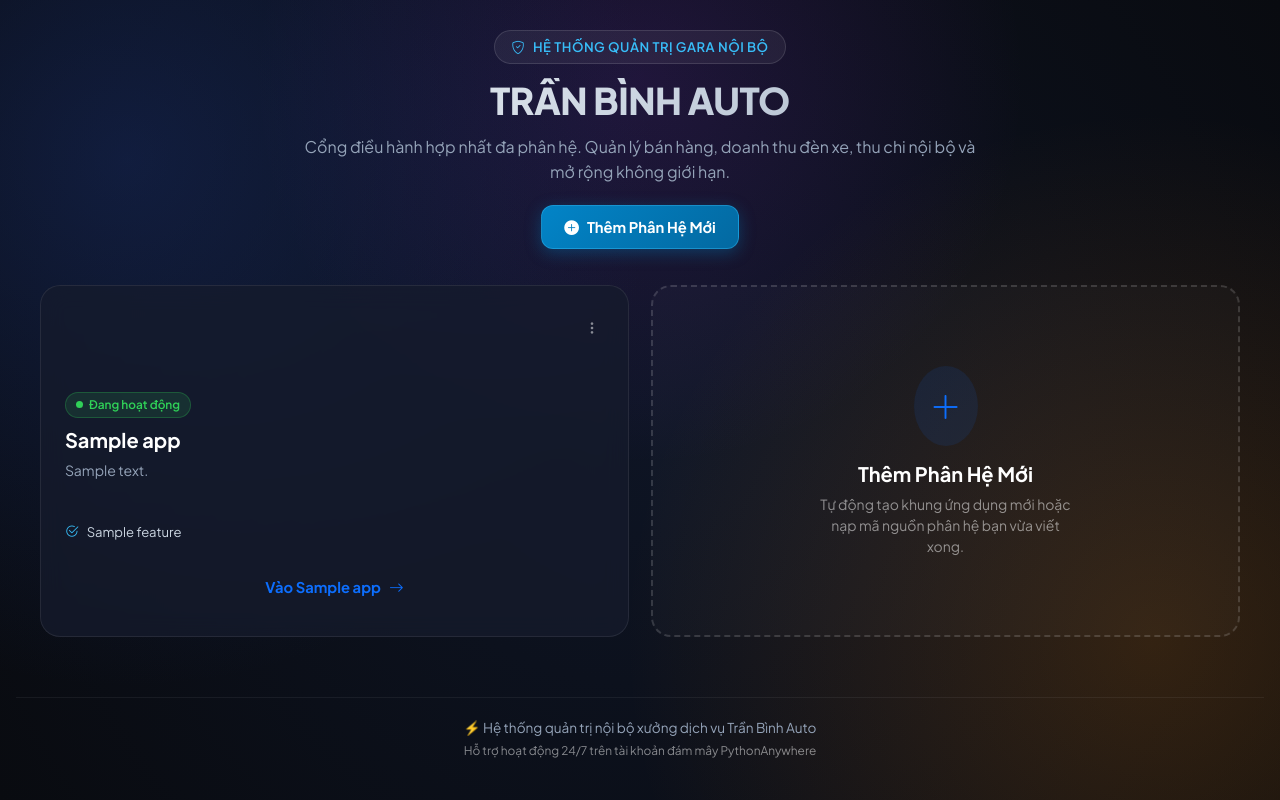
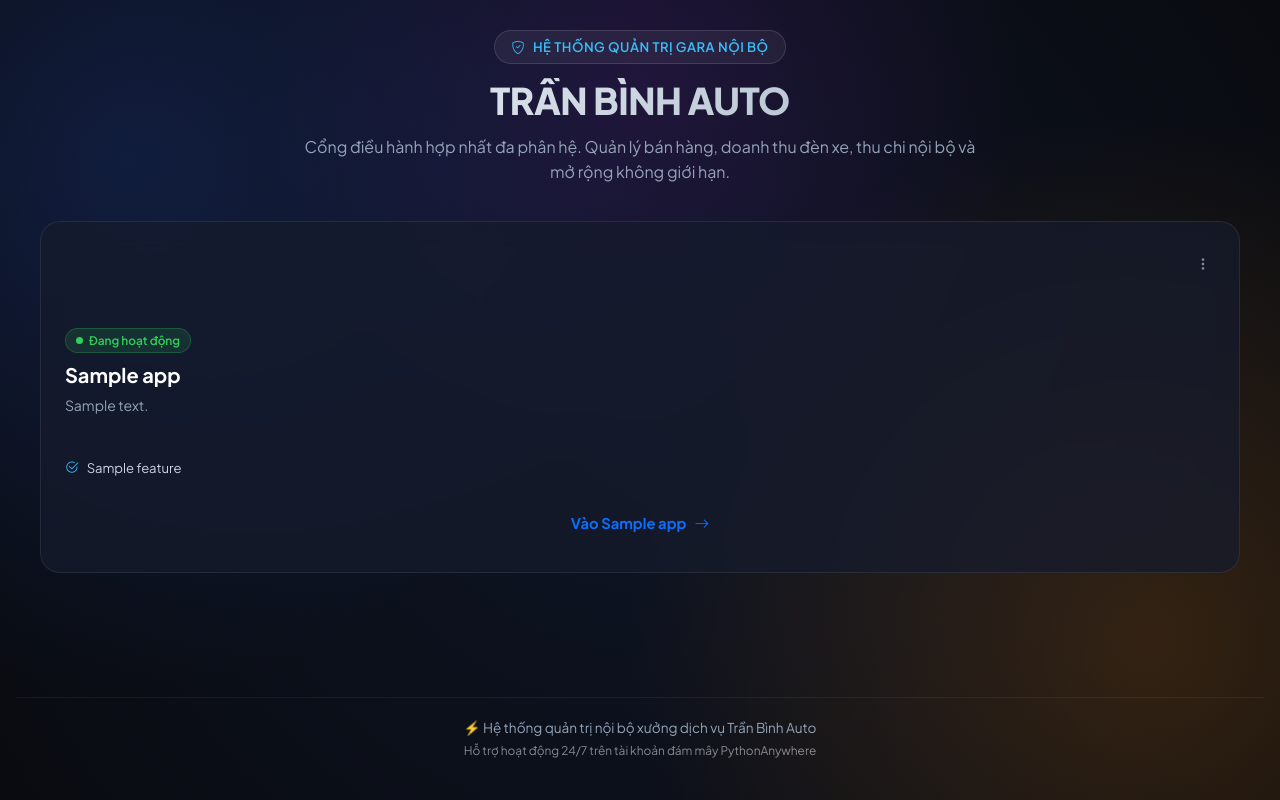
Before and after one commit to rappervint/appchung, a Flask app: template templates/portal.html in a window 1280 px wide. Run offline with Flask 2, Linux system fonts and the light colour scheme; the template is opened without the code that fills it: most values are stand-ins (such as "Sample title", 1, 10 or a date in 2020).

Commit message:
Bo nut them app tren giao dien chinh

```diff
--- a/templates/portal.html
+++ b/templates/portal.html
@@ -333,12 +333,6 @@
             Cổng điều hành hợp nhất đa phân hệ. Quản lý bán hàng, doanh thu đèn xe, thu chi nội bộ và mở rộng không giới hạn.
         </p>
 
-        <!-- Nút Thêm Phân Hệ Nhanh -->
-        <div class="hub-top-actions">
-            <button class="btn btn-add-app" data-bs-toggle="modal" data-bs-target="#modalAddApp">
-                <i class="bi bi-plus-circle-fill"></i> Thêm Phân Hệ Mới
-            </button>
-        </div>
     </header>
 
     <!-- App Cards Grid (Tự Động Render Theo Cấu Hình) -->
@@ -399,17 +393,6 @@
             {% endif %}
         </div>
         {% endfor %}
-
-        <!-- Thẻ Bấm Nhanh Thêm Mới -->
-        <div class="card-add-placeholder" data-bs-toggle="modal" data-bs-target="#modalAddApp">
-            <div class="d-inline-flex p-3 rounded-circle bg-primary bg-opacity-10 text-primary mb-3">
-                <i class="bi bi-plus-lg fs-2"></i>
-            </div>
-            <h5 class="fw-bold text-white mb-2">Thêm Phân Hệ Mới</h5>
-            <p class="text-white-50 small mb-0" style="max-width: 260px;">
-                Tự động tạo khung ứng dụng mới hoặc nạp mã nguồn phân hệ bạn vừa viết xong.
-            </p>
-        </div>
 
     </div>
 </div>
```
